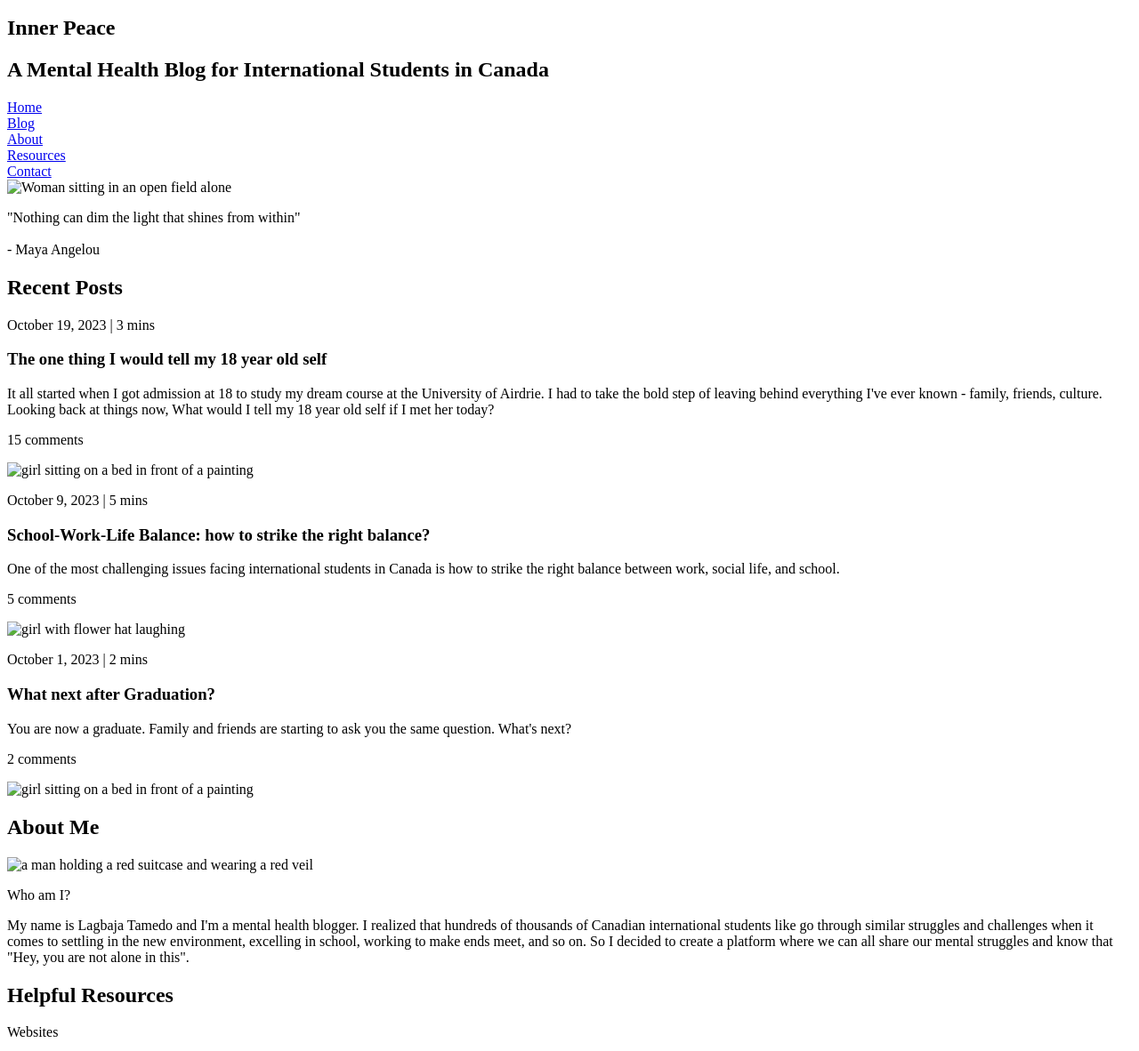
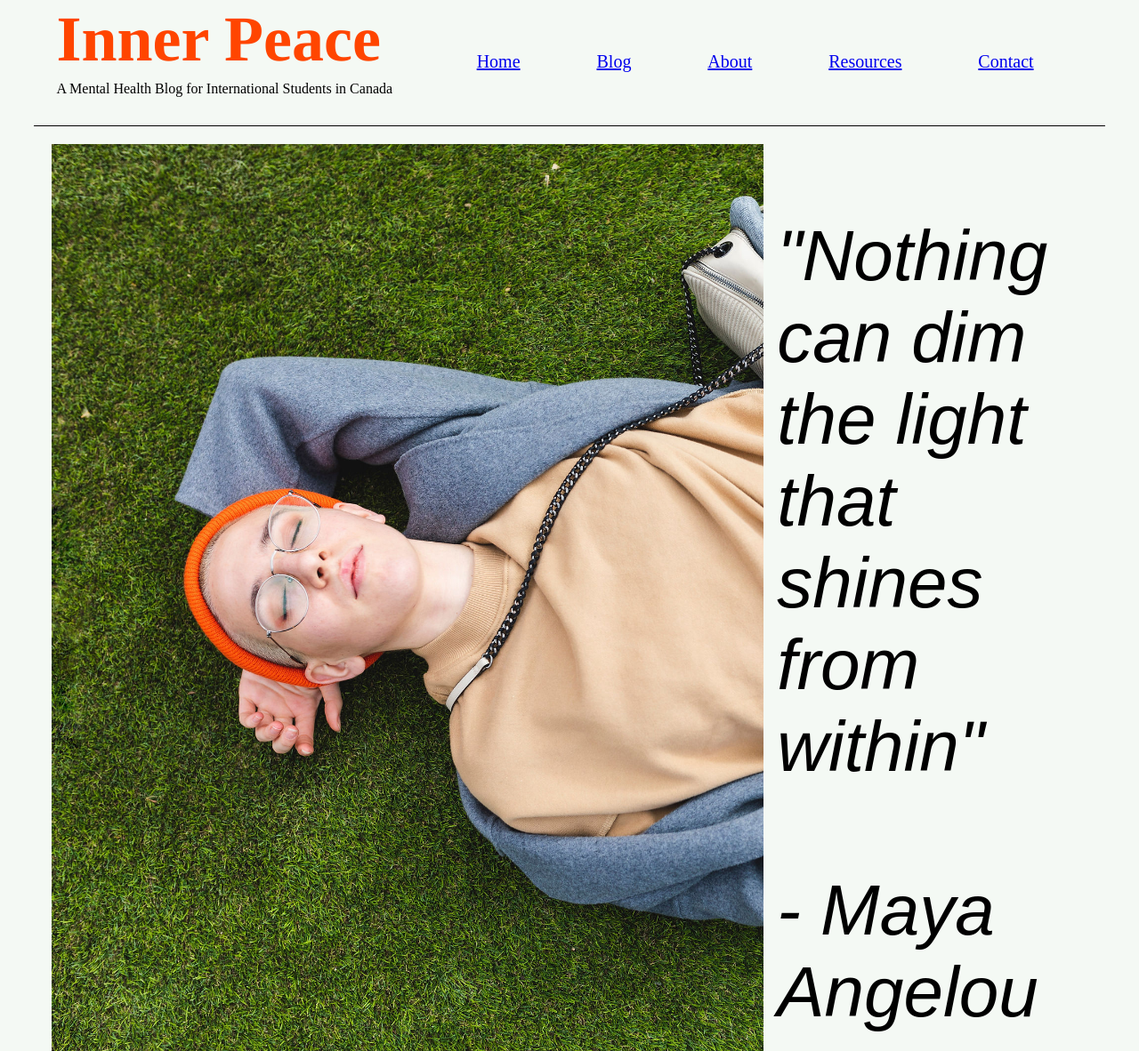
Before and after one commit to adedolapoadegboye/innerPeaceBlog, a plain HTML site: page docs/index.html in a window 1280 px wide. Shown: the part 2-1184 px from the top of the page at 89% size. Drawn offline with Linux system fonts and the light colour scheme; the site is published under a folder, as on GitHub Pages, so addresses that start at the root find nothing.

Commit message:
index.html updated

```diff
--- a/docs/index.html
+++ b/docs/index.html
@@ -4,7 +4,7 @@
     <meta charset="UTF-8" />
     <meta name="viewport" content="width=device-width, initial-scale=1.0" />
     <title>Personal Blog website</title>
-    <link rel="stylesheet" href="/styles.css" />
+    <link rel="stylesheet" href="styles.css" />
   </head>
   <body>
     <section class="menu-bar">
@@ -23,7 +23,7 @@
     <section id="blog-section">
       <div id="blog-section-img1">
         <img
-          src="/images/img1.jpg"
+          src="images/img1.jpg"
           width="800px"
           height="1020px"
           alt="Woman sitting in an open field alone"
@@ -54,7 +54,7 @@
           </div>
           <div id="post1-img">
             <img
-              src="/images/post1-img.jpg"
+              src="images/post1-img.jpg"
               width="754px"
               height="400px"
               alt="girl sitting on a bed in front of a painting"
@@ -76,7 +76,7 @@
           </div>
           <div id="post2-img">
             <img
-              src="/images/post2-img.jpg"
+              src="images/post2-img.jpg"
               width="800px"
               height="400px"
               alt="girl with flower hat laughing"
@@ -95,7 +95,7 @@
           </div>
           <div id="post3-img">
             <img
-              src="/images/post3-img.jpg"
+              src="images/post3-img.jpg"
               width="754px"
               height="400px"
               alt="girl sitting on a bed in front of a painting"
@@ -109,7 +109,7 @@
       <div class="about-me">
         <div class="about-img">
           <img
-            src="/images/about-img.jpg"
+            src="images/about-img.jpg"
             alt="a man holding a red suitcase and wearing a red veil"
             width="800px"
             height="1000px"
```
